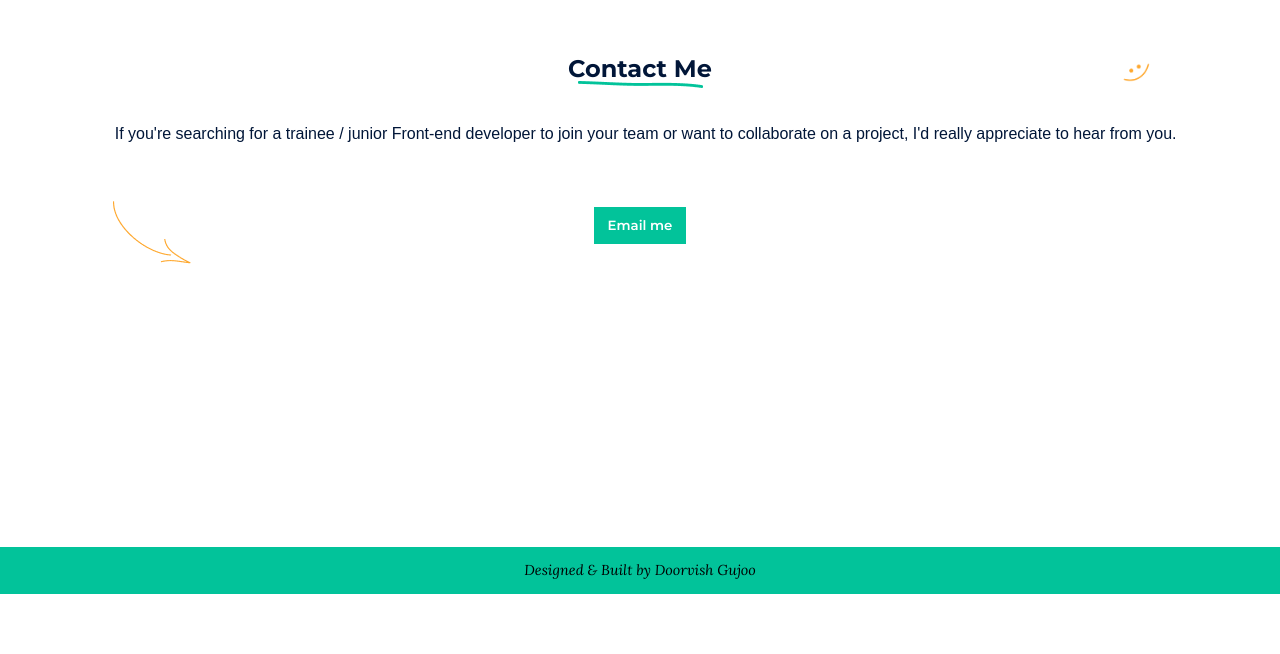
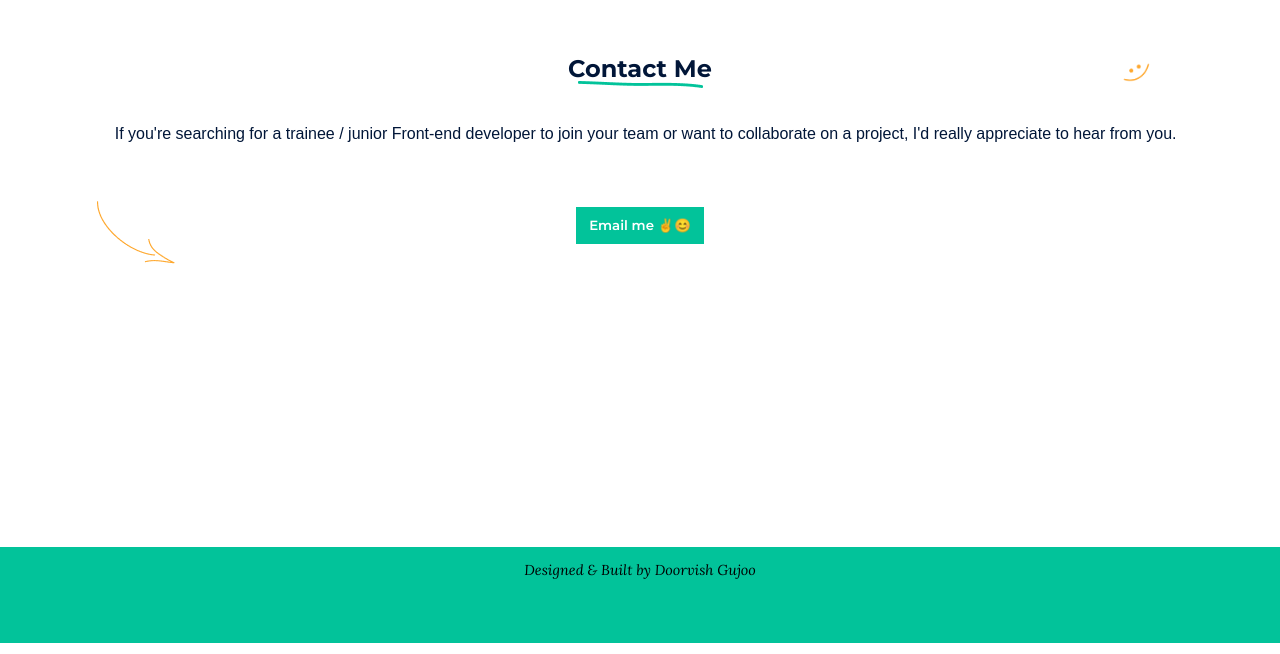
Before and after one commit to doorvishG/portfolioV1, a plain HTML site: page index.html in a window 1280 px wide. Shown: the part 1906-2560 px from the top of the page. Drawn offline with nearby package versions, Linux system fonts and the light colour scheme; a web font is replaced by a local one.

Commit message:
minor style update

```diff
--- a/index.html
+++ b/index.html
@@ -229,7 +229,7 @@
             </form> -->
             <a href="mailto:dgujoo@gmail.com">
                 <button type="submit" value="Send">
-                    Email me
+                    Email me &#9996;&#128522;
                 </button>
             </a>
 
--- a/style/style.scss
+++ b/style/style.scss
@@ -310,7 +310,7 @@ main{
         img{
             position: absolute;
             top: 7em;
-            left: 5em;
+            left: 4em;
         }
     }
 
@@ -319,6 +319,7 @@ main{
 footer{
     background-color: #02C39A;
     padding: 1em;
+    height: 12vh;
     text-align: center;
     font-family: $footer-font;
     font-size: 0.9rem;
```
Also changed, not shown: style/style.css, 1 other file.
